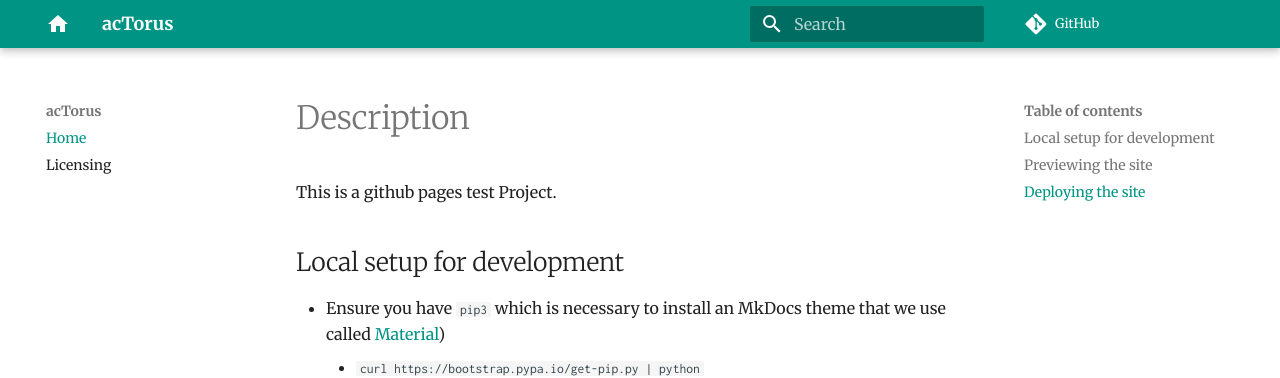
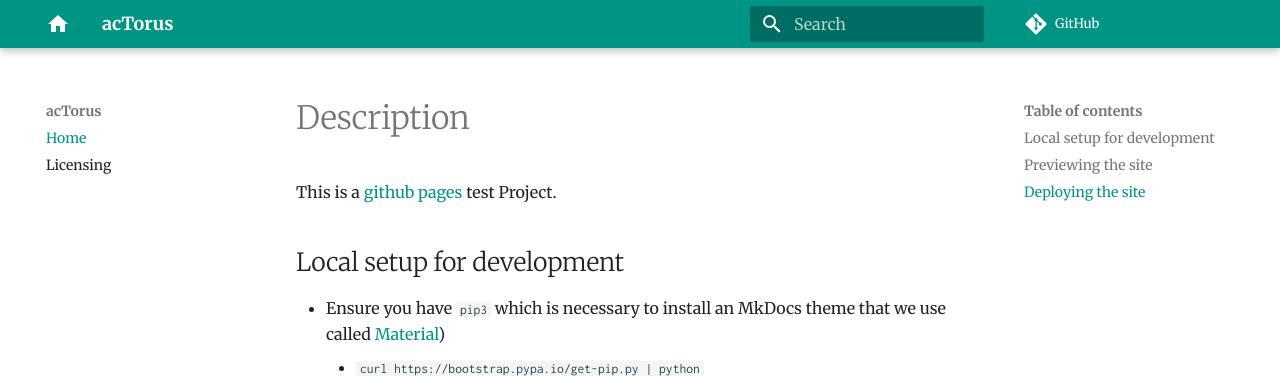
Before and after one commit to AfricChang/acTorus, an MkDocs documentation site: the page built from docs/index.md, in a window 1280 px wide. Shown: the top 378 px of the page. Built offline with MkDocs 1.6.1 and Material for MkDocs 9.7.7, drawn with Linux system fonts in a browser that asks for light colours; comment, search, counter and statistics services are not loaded; part of the change alters nothing that is shown.

```diff
--- a/docs/index.md
+++ b/docs/index.md
@@ -1,6 +1,6 @@
 # Description
 
-This is a github pages test Project.
+This is a [github pages](https://github.com/AfricChang/acTorus) test Project.
 
 
 ## Local setup for development
```
